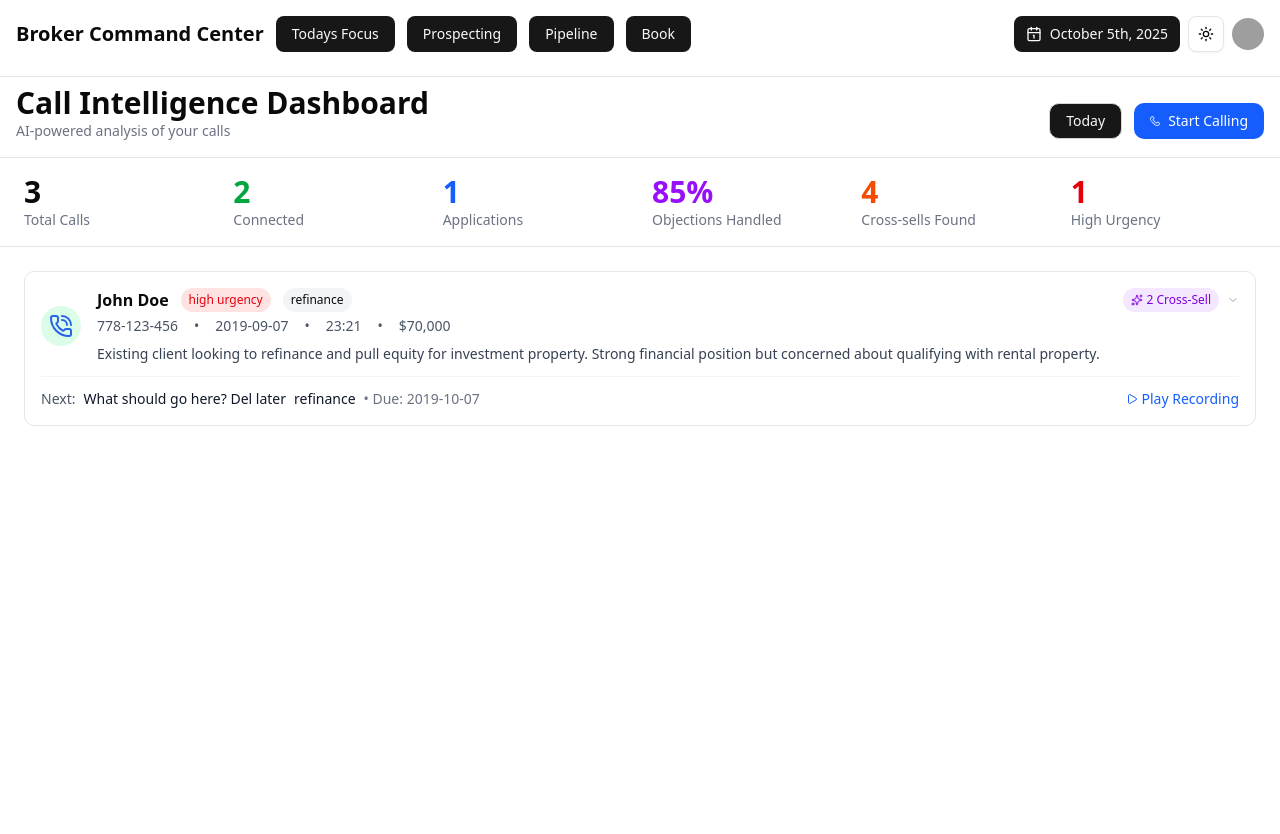
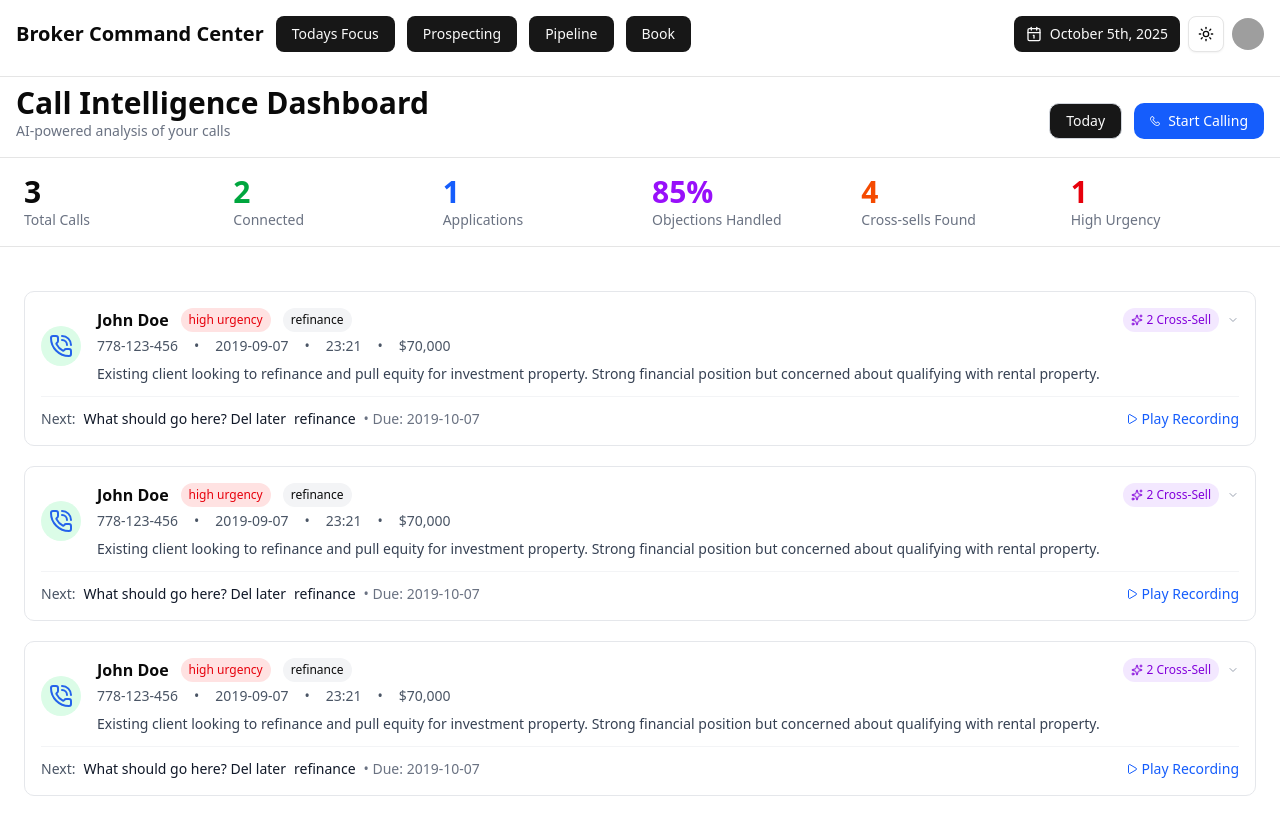
Before and after one commit to satoisnice/ISSP-BluePearlFinancial, a Next.js app in the folder shadcn/: page /CallIntelligenceDashboard in a window 1280 px wide. Shown: the top 834 px of the page. Before the commit the page ends 800 px from the top, so only its background shows below. Built offline with nearby package versions, Linux system fonts and the light colour scheme; grey boxes are pictures that could not be loaded.

Commit message:
quick fix

```diff
--- a/shadcn/src/app/CallIntelligenceDashboard/page.tsx
+++ b/shadcn/src/app/CallIntelligenceDashboard/page.tsx
@@ -2,7 +2,13 @@ import CardList from "@/components/CardList";
 import ClientCard from "@/components/ClientCard";
 import { Button } from "@/components/ui/button";
 import { DropdownDate } from "@/components/ui/DropdownDate";
-import { mock_call_1, mock_call_strength_1, mock_client_1, mock_lead_1, mock_lead_activity_1 } from "@/data/clientMock";
+import {
+  mock_call_1,
+  mock_call_strength_1,
+  mock_client_1,
+  mock_lead_1,
+  mock_lead_activity_1,
+} from "@/data/clientMock";
 import { Metadata } from "next";
 import Image from "next/image";
 
@@ -76,11 +82,36 @@ const homepage = () => {
       </div>
       {/* CALL CARDS */}
       <div className="p-6">
-        <div>
-          <ClientCard client={mock_client_1} callRecord={mock_call_1} lead={mock_lead_1} leadActivity={mock_lead_activity_1} callStrength={mock_call_strength_1}/>
+        <div className="items-center ">
+          <div className="mt-5 mb-5">
+            <ClientCard
+              client={mock_client_1}
+              callRecord={mock_call_1}
+              lead={mock_lead_1}
+              leadActivity={mock_lead_activity_1}
+              callStrength={mock_call_strength_1}
+            />
+          </div>
+          <div className="mt-5 mb-5">
+            <ClientCard
+              client={mock_client_1}
+              callRecord={mock_call_1}
+              lead={mock_lead_1}
+              leadActivity={mock_lead_activity_1}
+              callStrength={mock_call_strength_1}
+            />
+          </div>
+          <div className="mt-5 mb-5">
+            <ClientCard
+              client={mock_client_1}
+              callRecord={mock_call_1}
+              lead={mock_lead_1}
+              leadActivity={mock_lead_activity_1}
+              callStrength={mock_call_strength_1}
+            />
+          </div>
           {/* <CardList title="sup"/> */}
         </div>
-
       </div>
     </div>
   );
```
